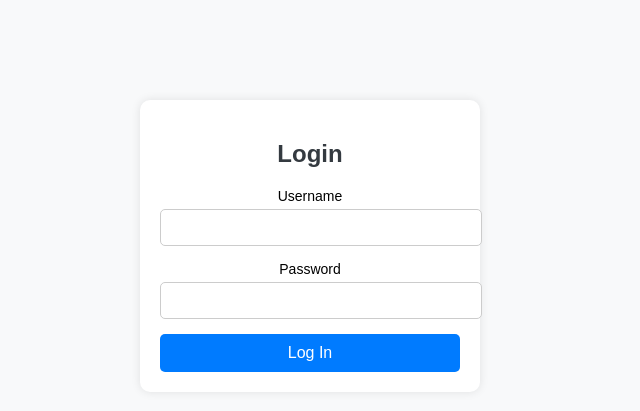
After one commit to DivyaE4/blood_bank_management_system, a Flask app: page /donor_recipient in a window 1280 px wide. The commit adds this page. Shown: the top 411 px of the page, without its empty margins (330-970 px from the left). Run offline with Flask 3, Linux system fonts and the light colour scheme.

Commit message:
added login

```diff
--- a/app.py
+++ b/app.py
@@ -5,21 +5,43 @@ from models import db, User
 app = Flask(__name__)
 app.config['SQLALCHEMY_DATABASE_URI'] = 'mysql+pymysql://root:sql123@localhost/donation_db'
 app.config['SECRET_KEY'] = 'your_secret_key'
+
+# Initialize the database
 db.init_app(app)
+
+# Create tables before the first request using app context
+with app.app_context():
+    db.create_all()
 
 @app.route('/')
 def home():
     return render_template('home.html')
 
-@app.route('/login', methods=['GET', 'POST'])
+@app.route('/donor_recipient', methods=['GET', 'POST'])
 def login():
     form = LoginForm()
     if form.validate_on_submit():
-        # Logic to authenticate user
-        return redirect(url_for('dashboard'))
+        username = form.username.data
+        password = form.password.data
+
+        # Check if username already exists
+        user = User.query.filter_by(username=username).first()
+        if user:
+            flash('Username already exists. Please choose a different one.', 'danger')
+        else:
+            # Insert new user if username is unique
+            new_user = User(username=username, password=password)
+            db.session.add(new_user)
+            db.session.commit()
+            flash('Registration successful!', 'success')
+            return redirect(url_for('dashboard'))  # Assuming you have a dashboard route
+
     return render_template('login.html', form=form)
 
-# Similar routes for register, dashboard, etc.
+# Example dashboard route
+@app.route('/dashboard')
+def dashboard():
+    return render_template('dashboard.html')
 
 if __name__ == '__main__':
     app.run(debug=True)
--- a/forms.py
+++ b/forms.py
@@ -1,8 +1,8 @@
 from flask_wtf import FlaskForm
 from wtforms import StringField, PasswordField, SubmitField
-from wtforms.validators import DataRequired, Length, Email
+from wtforms.validators import DataRequired, Length
 
 class LoginForm(FlaskForm):
-    email = StringField('Email', validators=[DataRequired(), Email()])
-    password = PasswordField('Password', validators=[DataRequired()])
-    submit = SubmitField('Login')
+    username = StringField('Username', validators=[DataRequired(), Length(min=4, max=100)])
+    password = PasswordField('Password', validators=[DataRequired(), Length(min=6)])
+    submit = SubmitField('Log In')
--- /dev/null
+++ b/static/login.css
@@ -0,0 +1,76 @@
+body {
+    font-family: Arial, sans-serif;
+    background-color: #f8f9fa;
+    margin: 0;
+    padding: 0;
+}
+
+.login-container {
+    width: 300px;
+    margin: 100px auto;
+    padding: 20px;
+    background-color: white;
+    box-shadow: 0px 0px 10px rgba(0, 0, 0, 0.1);
+    border-radius: 10px;
+    text-align: center;
+}
+
+h2 {
+    margin-bottom: 20px;
+    color: #343a40;
+}
+
+.form-group {
+    margin-bottom: 15px;
+}
+
+.form-group label {
+    display: block;
+    margin-bottom: 5px;
+    font-size: 14px;
+}
+
+.form-group input {
+    width: 100%;
+    padding: 10px;
+    border: 1px solid #ccc;
+    border-radius: 5px;
+}
+
+.button {
+    padding: 10px 20px;
+    background-color: #007bff;
+    color: white;
+    border: none;
+    border-radius: 5px;
+    cursor: pointer;
+    font-size: 16px;
+    width: 100%;
+    transition: background-color 0.3s ease;
+}
+
+.button:hover {
+    background-color: #0056b3;
+}
+
+.flash-messages {
+    margin-top: 15px;
+    list-style: none;
+    padding: 0;
+}
+
+.flash-messages li.danger {
+    background-color: #ffcccc;
+    color: red;
+    padding: 10px;
+    margin-bottom: 10px;
+    border-radius: 5px;
+}
+
+.flash-messages li.success {
+    background-color: #ccffcc;
+    color: green;
+    padding: 10px;
+    margin-bottom: 10px;
+    border-radius: 5px;
+}
--- a/templates/home.html
+++ b/templates/home.html
@@ -4,7 +4,7 @@
     <meta charset="UTF-8">
     <meta name="viewport" content="width=device-width, initial-scale=1.0">
     <title>Blood Bank Management System</title>
-    <link rel="stylesheet" href="{{ url_for('static', filename='style.css') }}">
+    <link rel="stylesheet" href="{{ url_for('static', filename='home.css') }}">
 </head>
 <body>
     <header>
--- /dev/null
+++ b/templates/login.html
@@ -0,0 +1,35 @@
+<!DOCTYPE html>
+<html lang="en">
+<head>
+    <meta charset="UTF-8">
+    <meta name="viewport" content="width=device-width, initial-scale=1.0">
+    <title>Login</title>
+    <link rel="stylesheet" href="{{ url_for('static', filename='login.css') }}">
+</head>
+<body>
+    <div class="login-container">
+        <h2>Login</h2>
+        <form method="POST" action="{{ url_for('login') }}">
+            {{ form.hidden_tag() }}
+            <div class="form-group">
+                {{ form.username.label }}
+                {{ form.username(class="form-control") }}
+            </div>
+            <div class="form-group">
+                {{ form.password.label }}
+                {{ form.password(class="form-control") }}
+            </div>
+            <button type="submit" class="button">{{ form.submit.label }}</button>
+        </form>
+        {% with messages = get_flashed_messages(with_categories=True) %}
+            {% if messages %}
+                <ul class="flash-messages">
+                    {% for category, message in messages %}
+                        <li class="{{ category }}">{{ message }}</li>
+                    {% endfor %}
+                </ul>
+            {% endif %}
+        {% endwith %}
+    </div>
+</body>
+</html>
```
Also changed, not shown: models.py (+7 -9 lines), static/home.css (added, +38 -0 lines).
